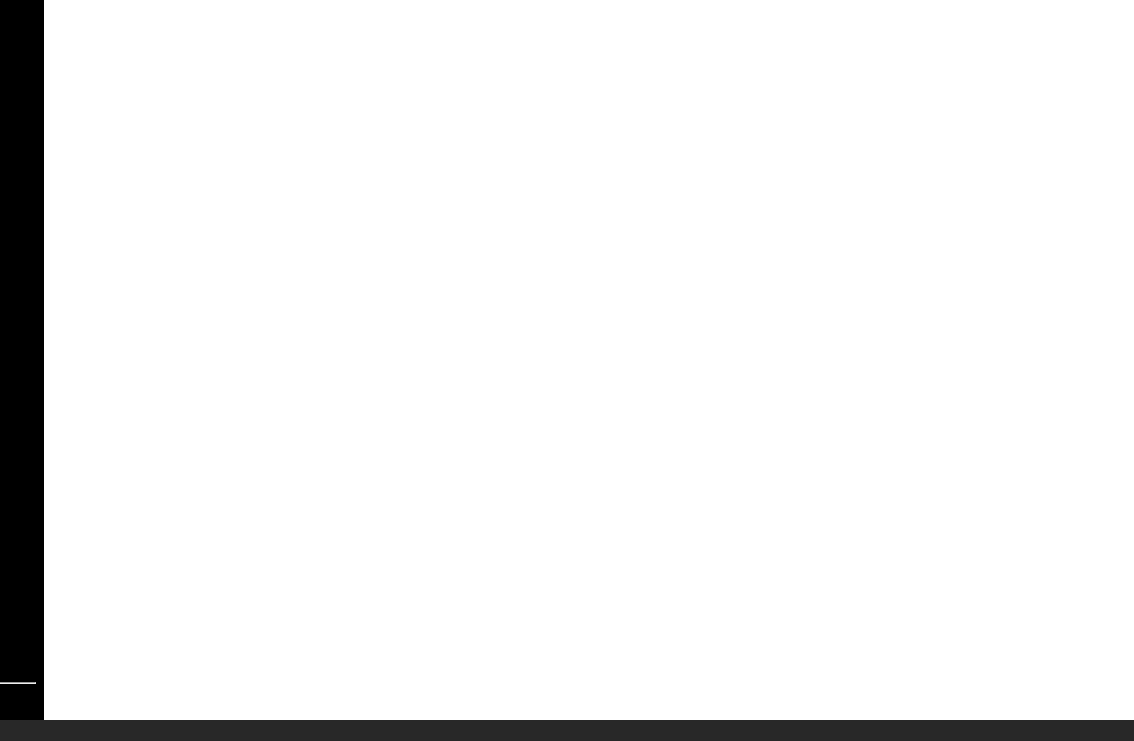
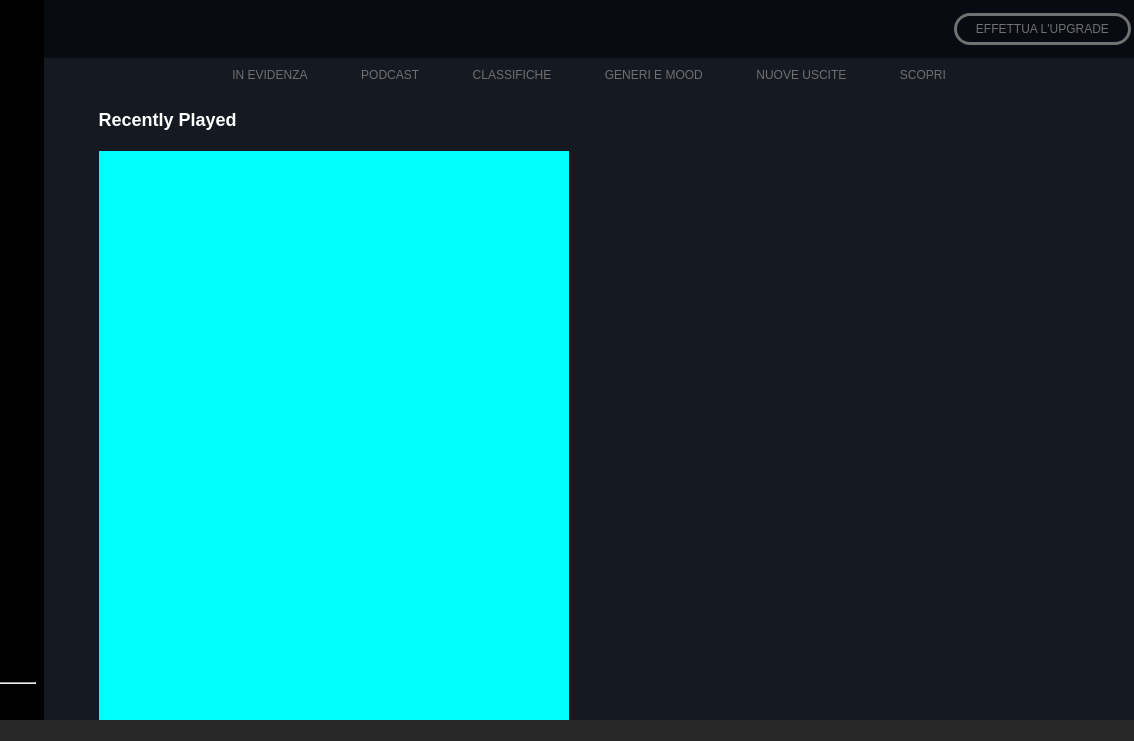
Before and after one commit to AndreaRaga56/html-css-spotifyweb, a plain HTML site: page index.html in a window 1280 px wide. Shown: the full height of the page, 146-1280 px from the left. Drawn offline with Linux system fonts and the light colour scheme.

Commit message:
init cards

```diff
--- a/css/style.css
+++ b/css/style.css
@@ -12,6 +12,7 @@ main{
     width: 100%;
     height: 90vh;
     display: flex;
+    gap: 0px;
 }
 
 footer{
@@ -25,13 +26,14 @@ footer{
     right: 0;
 }
 
+
+/* LATO SINISTRO */
 .sx{
     display: flex;
     background-color: black;
     flex-direction: column;
     width: 30px;
     overflow: auto;
-    position: relative;
     color: #717171;
     font-size: 12px;
 }
@@ -145,6 +147,88 @@ ul{
     display: none;
 }
 
+/* ///////////////////////////////////////////// */
+
+/* LATO DESTRO */
+.dx{
+    width: calc(100% - 30px);
+    background-color: #141922;
+    overflow: auto;
+    position: relative;
+    color: #717171;
+    font-size: 12px;
+    min-height: 90vh;
+}
+
+.dx-header{
+    background-color: #080B12;
+    height: 58px;
+    width: 100%;
+    display: flex;
+    justify-content: flex-end;
+    align-items: center;
+}
+
+.upgrade{
+    border: 3px solid #717171;
+    padding: 0.4rem 1.2rem;
+    border-radius: 1.2rem;
+    margin-right: 3px;
+}
+
+.dx ul{
+    display: flex;
+    justify-content: center;
+    flex-wrap: wrap;
+    padding: 10px;
+    gap: calc(25%/5);
+    row-gap: 18px;
+}
+
+.dx li{
+    text-align: center;
+}
+
+li a{
+    text-decoration: none;
+    color: #717171;
+}
+
+
+.container{
+    width: 90%;
+    margin: 0 auto;
+}
+.dx h2{
+    color: white;
+    margin-top: 18px;
+    margin-bottom: 10px;
+}
+
+.recently{
+    padding-top: 10px;
+    display: flex;
+    flex-direction: row;
+    justify-content: space-between;
+    align-items: center;
+    flex-wrap: wrap;
+}
+
+.card{
+    min-height: 180px;
+    width: 48%;
+    background-color: aqua;
+}
+
+.card-img{
+    max-width: 100%;
+}
+
+.centra{
+    text-align: center;
+    margin-top: 10px;
+}
+
 
 
 
@@ -216,8 +300,9 @@ ul{
         margin-top: 0;
     }
 
-
-
+    .dx{
+        width: calc(100% - 190px);
+    }
 }
 
 /* Cell Grande o Tablet Verticale */
--- a/index.html
+++ b/index.html
@@ -12,6 +12,7 @@
 
 <body>
     <main>
+        <!-- Left section -->
         <section class="sx">
             <!-- Logo, home, ricerca, libreria -->
             <div class="sx-header">
@@ -82,7 +83,32 @@
             </div>
         </section>
 
+        <!-- Right section -->
         <section class="dx">
+            <!-- Header Destro -->
+            <div class="dx-header">
+                <div class="upgrade">EFFETTUA L'UPGRADE</div>
+            </div>
+            <!-- Lista categorie -->
+            <ul>
+                <li><a href="link">IN EVIDENZA</a></li>
+                <li><a href="link">PODCAST</a></li>
+                <li><a href="link">CLASSIFICHE</a></li>
+                <li><a href="link">GENERI E MOOD</a></li>
+                <li><a href="link">NUOVE USCITE</a></li>
+                <li><a href="link">SCOPRI</a></li>
+            </ul>
+
+            <!-- Recently Played -->
+            <div class="container">
+                <h2>Recently Played</h2>
+                <div class="recently">
+                    <div class="card"></div>                    </div>
+                    <div class="card"></div>
+                    <div class="card"></div>
+                    <div class="card"></div>
+                </div>
+            </div>
 
         </section>
 
```
